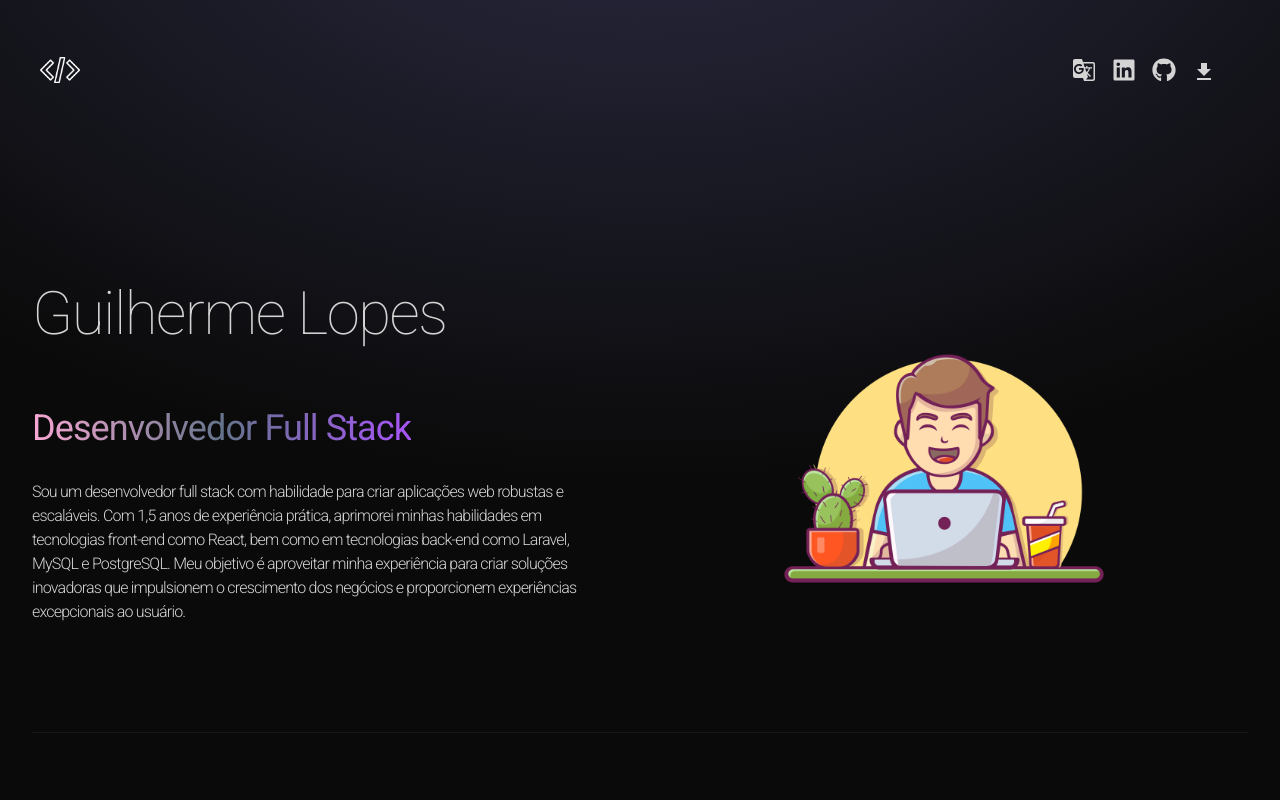
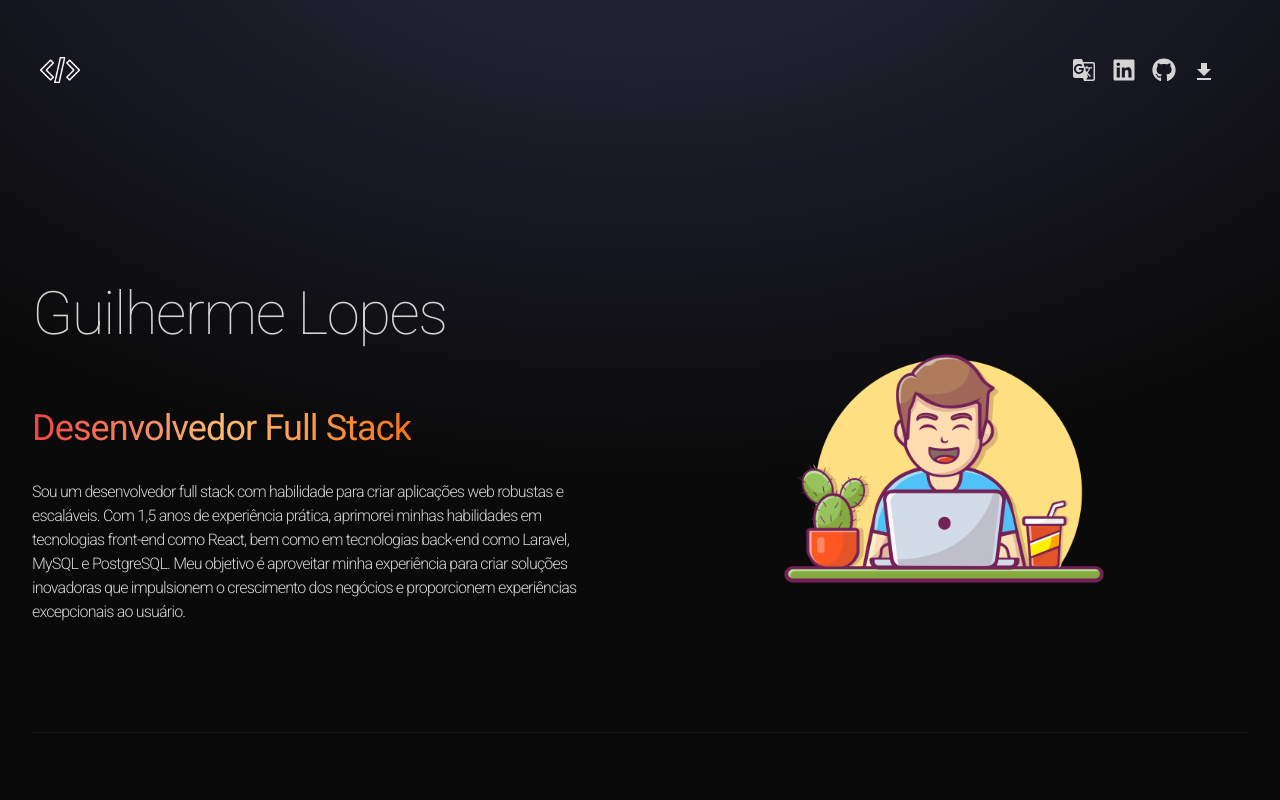
Before and after one commit to guilhermelpl/react-portifolio, a React (Vite) app: page / in a window 1280 px wide. Shown: the top 800 px of the page. Built offline with nearby package versions, Linux system fonts and the light colour scheme.

Commit message:
Updated Hero component changing the color of the main name

```diff
--- a/src/components/Hero.jsx
+++ b/src/components/Hero.jsx
@@ -30,7 +30,7 @@ const Hero = ({ translate }) => {
               variants={container(0.5)}
               initial="hidden"
               animate="visible"
-              className="bg-gradient-to-r from-pink-300 via-slate-500 to bg-purple-500 bg-clip-text text-4xl tracking-tight text-transparent"
+              className="bg-gradient-to-r from-red-500 via-orange-300 to bg-orange-500 bg-clip-text text-4xl tracking-tight text-transparent"
             >
               {translate ? "Full Stack Developer" : "Desenvolvedor Full Stack"}
             </motion.span>
```
